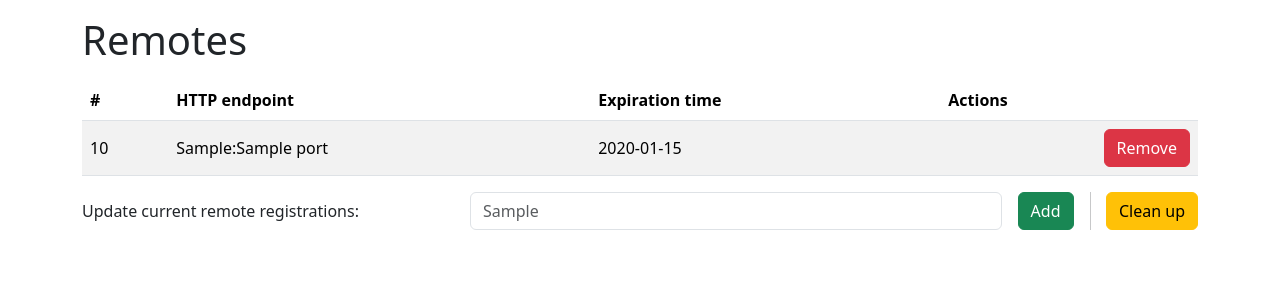
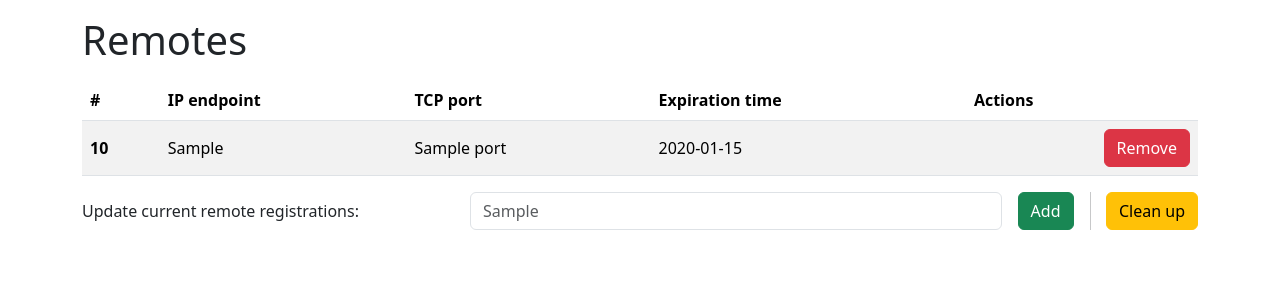
Before and after one commit to nbe95/home-office-light, a Flask app: template templates/remotes.html in a window 1280 px wide. Shown: the part 56-356 px from the top of the page. Run offline with Flask 2, Linux system fonts and the light colour scheme; the template is opened without the code that fills it: most values are stand-ins (such as "Sample title", 1, 10 or a date in 2020); parts of the project's set-up code (start-up, migrations or seed data) failed here and were passed over; some libraries are stand-ins or nearby versions.

Commit message:
Table update

```diff
--- a/templates/events.html
+++ b/templates/events.html
@@ -41,7 +41,7 @@
                 {% for entry in events %}
                 <tr>
                     <th scope="row">{{ entry.number }}</th>
-                    <td>{{ entry.time }}</td>
+                    <td>{{ entry.time.astimezone() }}</td>
                     <td>
                         {% if entry.level == 10 %}<span class="badge rounded-pill bg-secondary">DEBUG</span>{% endif %}
                         {% if entry.level == 20 %}<span class="badge rounded-pill bg-primary">INFO</span>{% endif %}
--- a/templates/remotes.html
+++ b/templates/remotes.html
@@ -13,7 +13,8 @@
                 <thead>
                     <tr>
                         <th>#</th>
-                        <th>HTTP endpoint</th>
+                        <th>IP endpoint</th>
+                        <th>TCP port</th>
                         <th>Expiration time</th>
                         <th>Actions</th>
                     </tr>
@@ -21,8 +22,9 @@
                 <tbody>
                     {% for no, remote in remotes %}
                     <tr>
-                        <td>{{ no + 1 }}</td>
-                        <td>{{ remote.ip_addr }}:{{ remote.port }}</td>
+                        <th scope="row">{{ no + 1 }}</th>
+                        <td>{{ remote.ip_addr }}</td>
+                        <td>{{ remote.port }}</td>
                         <td>{{ remote.expiration.astimezone() }}</td>
                         <td class="text-end">
                             <button type="submit" class="btn btn-danger" name="del-remote"
```
